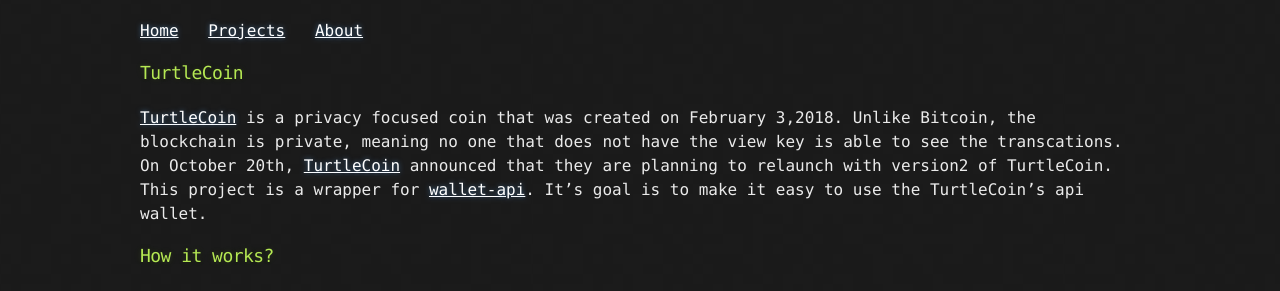
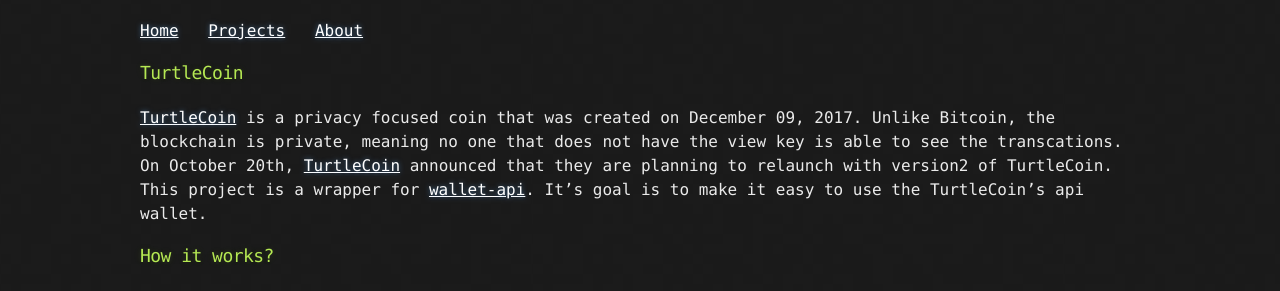
Before and after one commit to Michael-Meade/MinerFind, a Jekyll site: the page built from Projects/TurtleCoin-Wallet-API-Ruby.md, in a window 1280 px wide and 900 px high. Shown: the part 127-418 px from the top of the window. Built offline with Jekyll 4.4.1, drawn with Linux system fonts in a browser that asks for light colours; our own code applies the rules of GitHub Pages for plain Markdown files; the repository's description, which GitHub fills in, is left out.

Commit message:
Update TurtleCoin-Wallet-API-Ruby.md

```diff
--- a/Projects/TurtleCoin-Wallet-API-Ruby.md
+++ b/Projects/TurtleCoin-Wallet-API-Ruby.md
@@ -1,5 +1,5 @@
 ### TurtleCoin
-<a href="https://turtlecoin.lol/">TurtleCoin</a> is a privacy focused coin that was created on February 3,2018.
+<a href="https://turtlecoin.lol/">TurtleCoin</a> is a privacy focused coin that was created on December 09, 2017.
 Unlike Bitcoin, the blockchain is private, meaning no one that does not have the view key is able to see the transcations. On October 20th,
 <a href="https://blog.turtlecoin.lol/archives/trtl-v2/">TurtleCoin</a> announced that they are planning to relaunch with version2 of TurtleCoin.
 This project is a wrapper for  <a href="https://turtlecoin.github.io/wallet-api-docs/">wallet-api</a>. It's goal is to make it easy to use the TurtleCoin's api wallet.
```
